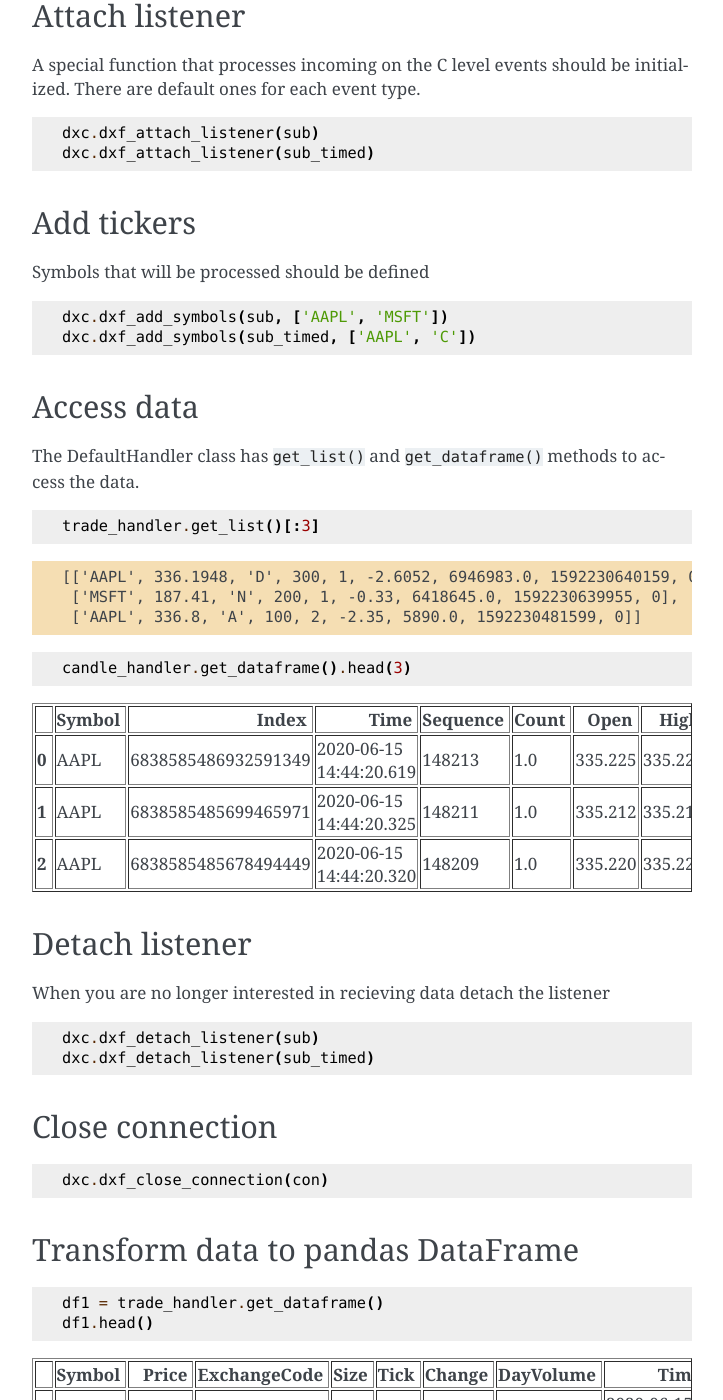
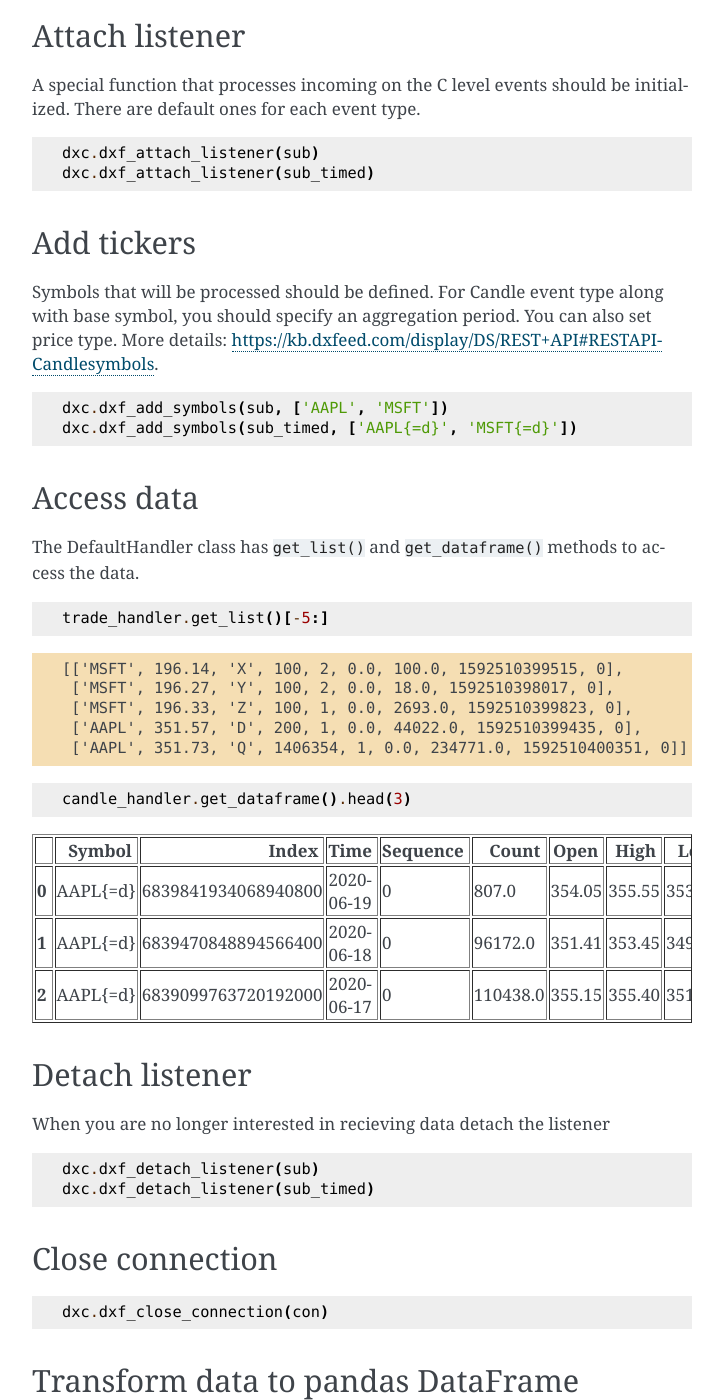
Before and after one commit to dxFeed/dxfeed-python-api, a Sphinx documentation site: the page built from docs/core_usage.rst, in a window 1280 px wide and 1400 px high, scrolled down 1296 px. Shown: the whole window, without its empty margins (388-1111 px from the left). Built offline with Sphinx 7.4.7, drawn with Linux system fonts in a browser that asks for light colours; some of the changed text lies outside the part shown.

Commit message:
[EN-1570] notebook examples get aggregated candle symbols docs

```diff
--- a/docs/core_usage.rst
+++ b/docs/core_usage.rst
@@ -80,12 +81,15 @@ be initialized. There are default ones for each event type.
 Add tickers
 ~~~~~~~~~~~
 
-Symbols that will be processed should be defined
+Symbols that will be processed should be defined. For Candle event type
+along with base symbol, you should specify an aggregation period. You
+can also set price type. More details:
+https://kb.dxfeed.com/display/DS/REST+API#RESTAPI-Candlesymbols.
 
 .. code:: python3
 
     dxc.dxf_add_symbols(sub, ['AAPL', 'MSFT'])
-    dxc.dxf_add_symbols(sub_timed, ['AAPL', 'C'])
+    dxc.dxf_add_symbols(sub_timed, ['AAPL{=d}', 'MSFT{=d}'])
 
 Access data
 ~~~~~~~~~~~
@@ -95,16 +99,18 @@ methods to access the data.
 
 .. code:: python3
 
-    trade_handler.get_list()[:3]
+    trade_handler.get_list()[-5:]
 
 
 
 
 .. code:: text
 
-    [['AAPL', 336.1948, 'D', 300, 1, -2.6052, 6946983.0, 1592230640159, 0],
-     ['MSFT', 187.41, 'N', 200, 1, -0.33, 6418645.0, 1592230639955, 0],
-     ['AAPL', 336.8, 'A', 100, 2, -2.35, 5890.0, 1592230481599, 0]]
+    [['MSFT', 196.14, 'X', 100, 2, 0.0, 100.0, 1592510399515, 0],
+     ['MSFT', 196.27, 'Y', 100, 2, 0.0, 18.0, 1592510398017, 0],
+     ['MSFT', 196.33, 'Z', 100, 1, 0.0, 2693.0, 1592510399823, 0],
+     ['AAPL', 351.57, 'D', 200, 1, 0.0, 44022.0, 1592510399435, 0],
+     ['AAPL', 351.73, 'Q', 1406354, 1, 0.0, 234771.0, 1592510400351, 0]]
 
 
 
@@ -155,57 +161,57 @@ methods to access the data.
       <tbody>
         <tr>
           <th>0</th>
-          <td>AAPL</td>
-          <td>6838585486932591349</td>
-          <td>2020-06-15 14:44:20.619</td>
-          <td>148213</td>
-          <td>1.0</td>
-          <td>335.225</td>
-          <td>335.225</td>
-          <td>335.225</td>
-          <td>335.225</td>
-          <td>200.0</td>
-          <td>335.225</td>
-          <td>200.0</td>
-          <td>NaN</td>
+          <td>AAPL{=d}</td>
+          <td>6839841934068940800</td>
+          <td>2020-06-19</td>
           <td>0</td>
-          <td>NaN</td>
+          <td>807.0</td>
+          <td>354.05</td>
+          <td>355.55</td>
+          <td>353.35</td>
+          <td>354.79</td>
+          <td>184838.0</td>
+          <td>354.45447</td>
+          <td>75518.0</td>
+          <td>109320.0</td>
+          <td>0</td>
+          <td>0.3690</td>
         </tr>
         <tr>
           <th>1</th>
-          <td>AAPL</td>
-          <td>6838585485699465971</td>
-          <td>2020-06-15 14:44:20.325</td>
-          <td>148211</td>
-          <td>1.0</td>
-          <td>335.212</td>
-          <td>335.212</td>
-          <td>335.212</td>
-          <td>335.212</td>
-          <td>1500.0</td>
-          <td>335.212</td>
-          <td>1500.0</td>
-          <td>NaN</td>
+          <td>AAPL{=d}</td>
+          <td>6839470848894566400</td>
+          <td>2020-06-18</td>
           <td>0</td>
-          <td>NaN</td>
+          <td>96172.0</td>
+          <td>351.41</td>
+          <td>353.45</td>
+          <td>349.22</td>
+          <td>351.73</td>
+          <td>24205096.0</td>
+          <td>351.56873</td>
+          <td>8565421.0</td>
+          <td>10394906.0</td>
+          <td>0</td>
+          <td>0.3673</td>
         </tr>
         <tr>
           <th>2</th>
-          <td>AAPL</td>
-          <td>6838585485678494449</td>
-          <td>2020-06-15 14:44:20.320</td>
-          <td>148209</td>
-          <td>1.0</td>
-          <td>335.220</td>
-          <td>335.220</td>
-          <td>335.220</td>
-          <td>335.220</td>
-          <td>200.0</td>
-          <td>335.220</td>
-          <td>NaN</td>
-          <td>200.0</td>
+          <td>AAPL{=d}</td>
+          <td>6839099763720192000</td>
+          <td>2020-06-17</td>
           <td>0</td>
-          <td>NaN</td>
+          <td>110438.0</td>
+          <td>355.15</td>
+          <td>355.40</td>
+          <td>351.09</td>
+          <td>351.59</td>
+          <td>28601626.0</td>
+          <td>353.70998</td>
+          <td>10686232.0</td>
+          <td>12141490.0</td>
+          <td>0</td>
+          <td>0.3713</td>
         </tr>
       </tbody>
     </table>
@@ -276,61 +282,37 @@ Transform data to pandas DataFrame
         <tr>
           <th>0</th>
           <td>AAPL</td>
-          <td>336.600</td>
+          <td>351.73</td>
           <td>Q</td>
-          <td>150</td>
-          <td>2</td>
-          <td>-2.200</td>
-          <td>2144212.0</td>
-          <td>2020-06-15 14:17:59.802</td>
+          <td>1406354</td>
+          <td>1</td>
+          <td>0.0</td>
+          <td>234761.0</td>
+          <td>2020-06-18 20:00:00.351</td>
           <td>0</td>
         </tr>
         <tr>
           <th>1</th>
           <td>AAPL</td>
-          <td>336.600</td>
+          <td>351.73</td>
           <td>Q</td>
-          <td>150</td>
-          <td>2</td>
-          <td>-2.200</td>
-          <td>7000532.0</td>
-          <td>2020-06-15 14:17:59.802</td>
+          <td>1406354</td>
+          <td>1</td>
+          <td>0.0</td>
+          <td>41051.0</td>
+          <td>2020-06-18 20:00:00.351</td>
           <td>0</td>
         </tr>
         <tr>
           <th>2</th>
-          <td>AAPL</td>
-          <td>336.610</td>
-          <td>K</td>
-          <td>100</td>
-          <td>1</td>
-          <td>-1.920</td>
-          <td>325307.0</td>
-          <td>2020-06-15 14:17:58.368</td>
-          <td>0</td>
-        </tr>
-        <tr>
-          <th>3</th>
           <td>MSFT</td>
-          <td>187.511</td>
-          <td>D</td>
-          <td>100</td>
+          <td>196.32</td>
+          <td>Q</td>
+          <td>2364517</td>
           <td>2</td>
-          <td>-0.209</td>
-          <td>2083825.0</td>
-          <td>2020-06-15 14:17:59.731</td>
-          <td>0</td>
-        </tr>
-        <tr>
-          <th>4</th>
-          <td>MSFT</td>
-          <td>187.511</td>
-          <td>D</td>
-          <td>100</td>
-          <td>2</td>
-          <td>-0.229</td>
-          <td>6458892.0</td>
-          <td>2020-06-15 14:17:59.731</td>
+          <td>0.0</td>
+          <td>160741.0</td>
+          <td>2020-06-18 20:00:00.327</td>
           <td>0</td>
         </tr>
       </tbody>
@@ -387,93 +369,57 @@ Transform data to pandas DataFrame
       <tbody>
         <tr>
           <th>0</th>
-          <td>AAPL</td>
-          <td>6838585486932591349</td>
-          <td>2020-06-15 14:44:20.619</td>
-          <td>148213</td>
-          <td>1.0</td>
-          <td>335.225</td>
-          <td>335.225</td>
-          <td>335.225</td>
-          <td>335.225</td>
-          <td>200.0</td>
-          <td>335.225</td>
-          <td>200.0</td>
-          <td>NaN</td>
+          <td>AAPL{=d}</td>
+          <td>6839841934068940800</td>
+          <td>2020-06-19</td>
           <td>0</td>
-          <td>NaN</td>
+          <td>807.0</td>
+          <td>354.05</td>
+          <td>355.55</td>
+          <td>353.35</td>
+          <td>354.79</td>
+          <td>184838.0</td>
+          <td>354.45447</td>
+          <td>75518.0</td>
+          <td>109320.0</td>
+          <td>0</td>
+          <td>0.3690</td>
         </tr>
         <tr>
           <th>1</th>
-          <td>AAPL</td>
-          <td>6838585485699465971</td>
-          <td>2020-06-15 14:44:20.325</td>
-          <td>148211</td>
-          <td>1.0</td>
-          <td>335.212</td>
-          <td>335.212</td>
-          <td>335.212</td>
-          <td>335.212</td>
-          <td>1500.0</td>
-          <td>335.212</td>
-          <td>1500.0</td>
-          <td>NaN</td>
+          <td>AAPL{=d}</td>
+          <td>6839470848894566400</td>
+          <td>2020-06-18</td>
           <td>0</td>
-          <td>NaN</td>
+          <td>96172.0</td>
+          <td>351.41</td>
+          <td>353.45</td>
+          <td>349.22</td>
+          <td>351.73</td>
+          <td>24205096.0</td>
+          <td>351.56873</td>
+          <td>8565421.0</td>
+          <td>10394906.0</td>
+          <td>0</td>
+          <td>0.3673</td>
         </tr>
         <tr>
           <th>2</th>
-          <td>AAPL</td>
-          <td>6838585485678494449</td>
-          <td>2020-06-15 14:44:20.320</td>
-          <td>148209</td>
-          <td>1.0</td>
-          <td>335.220</td>
-          <td>335.220</td>
-          <td>335.220</td>
-          <td>335.220</td>
-          <td>200.0</td>
-          <td>335.220</td>
-          <td>NaN</td>
-          <td>200.0</td>
+          <td>AAPL{=d}</td>
+          <td>6839099763720192000</td>
+          <td>2020-06-17</td>
           <td>0</td>
-          <td>NaN</td>
-        </tr>
-        <tr>
-          <th>3</th>
-          <td>AAPL</td>
-          <td>6838585485678494447</td>
-          <td>2020-06-15 14:44:20.320</td>
-          <td>148207</td>
-          <td>1.0</td>
-          <td>335.220</td>
-          <td>335.220</td>
-          <td>335.220</td>
-          <td>335.220</td>
-          <td>100.0</td>
-          <td>335.220</td>
-          <td>NaN</td>
-          <td>100.0</td>
+          <td>110438.0</td>
+          <td>355.15</td>
+          <td>355.40</td>
+          <td>351.09</td>
+          <td>351.59</td>
+          <td>28601626.0</td>
+          <td>353.70998</td>
+          <td>10686232.0</td>
+          <td>12141490.0</td>
           <td>0</td>
-          <td>NaN</td>
-        </tr>
-        <tr>
-          <th>4</th>
-          <td>AAPL</td>
-          <td>6838585485678494445</td>
-          <td>2020-06-15 14:44:20.320</td>
-          <td>148205</td>
-          <td>1.0</td>
-          <td>335.220</td>
-          <td>335.220</td>
-          <td>335.220</td>
-          <td>335.220</td>
-          <td>100.0</td>
-          <td>335.220</td>
-          <td>NaN</td>
-          <td>100.0</td>
-          <td>0</td>
-          <td>NaN</td>
+          <td>0.3713</td>
         </tr>
       </tbody>
     </table>
```
Also changed, not shown: other parts of docs/core_usage.rst (+4 -3 lines), 1 other file.
